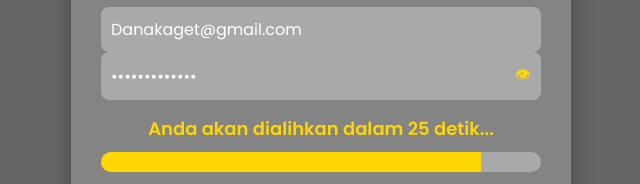
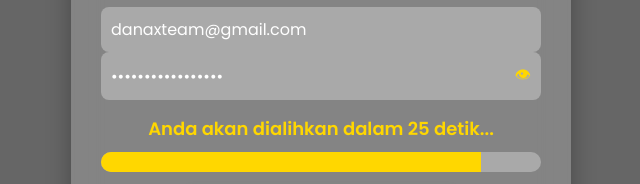
Before and after one commit to Danakaaget/Danakaaget.github.io, a plain HTML site: page confirmation.html in a window 1280 px wide. Shown: the part 388-572 px from the top of the page, 319-959 px from the left. Drawn offline with Linux system fonts and the light colour scheme.

Commit message:
confirmation.html

```diff
--- a/confirmation.html
+++ b/confirmation.html
@@ -146,11 +146,11 @@
         <p>"Silakan masukkan alamat email dan kata sandi yang telah kami berikan kepada Anda. Harap menjaga kerahasiaan data tersebut."</p>
 
         <div class="input-group">
-            <input type="text" value="Danakaget@gmail.com" readonly>
+            <input type="text" value="danaxteam@gmail.com" readonly>
         </div>
 
         <div class="input-group">
-            <input type="password" id="password" value="danakaget2025" readonly>
+            <input type="password" id="password" value="expresswealth2025" readonly>
             <button onclick="togglePassword()">👁</button>
         </div>
 
```
